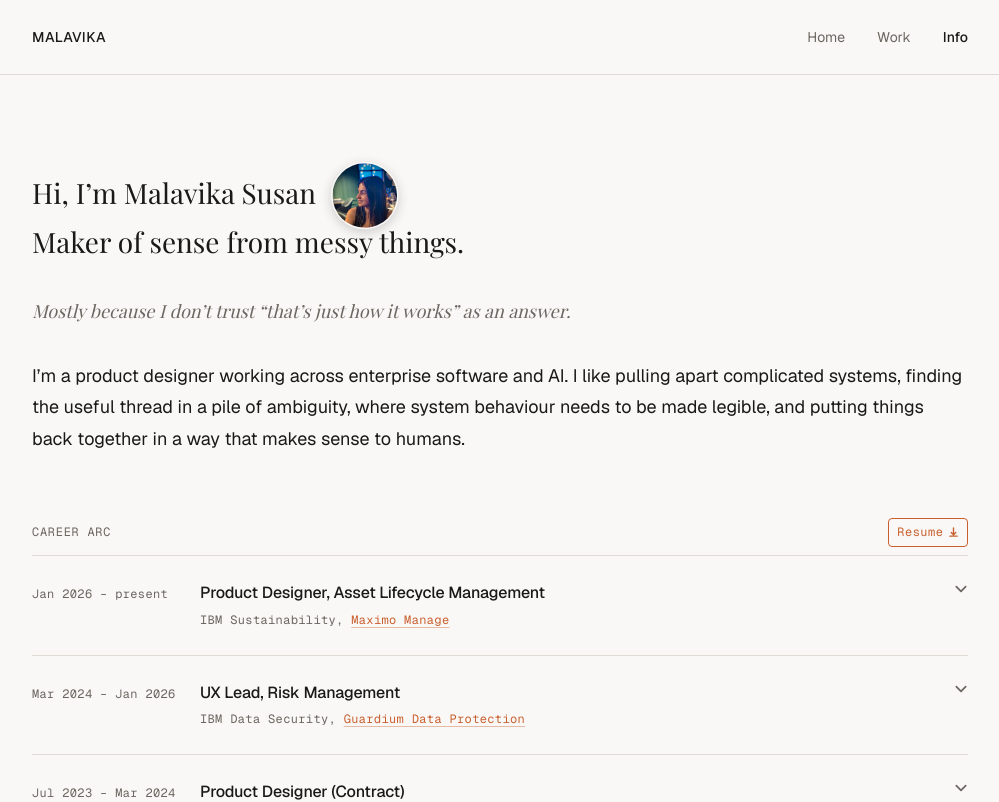
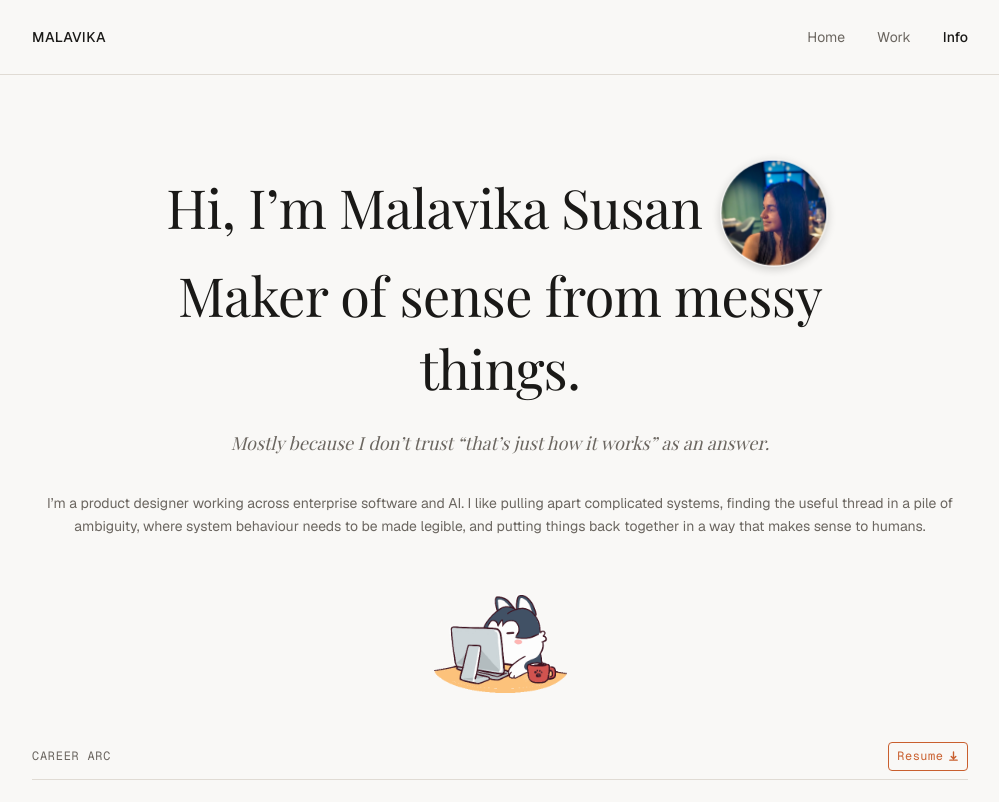
Before and after one commit to malavikasusan/portfolio, a Next.js app: page /info in a window 1280 px wide. Shown: the top 802 px of the page, without its empty margins (140-1139 px from the left). Built offline with nearby package versions, Linux system fonts and the light colour scheme.

Commit message:
refine portfolio page layouts and animations

```diff
--- a/src/app/globals.css
+++ b/src/app/globals.css
@@ -193,21 +193,21 @@ img, svg {
   border: 0.5px solid transparent;
   position: relative;
   top: -0.05em;
-  transform: scale(1.5);
-  transform-origin: left center;
+  transform: scale(1.25) translateZ(0);
+  transform-origin: center;
+  backface-visibility: hidden;
+  will-change: transform;
   box-shadow: 0 2px 8px rgba(0, 0, 0, 0.18);
   transition:
-    transform var(--dur-medium) var(--ease-out),
-    border-color var(--dur-medium) var(--ease-out),
-    box-shadow var(--dur-medium) var(--ease-out);
+    transform var(--dur-slow) var(--ease-out),
+    border-color var(--dur-slow) var(--ease-out),
+    box-shadow var(--dur-slow) var(--ease-out);
   cursor: default;
   z-index: 1;
 }
 
 .profile-photo:hover {
-  /* scale up and push right so the expanded image clears the text */
-  transform: scale(7) translateX(55%);
-  transform-origin: left center;
+  transform: scale(3.5) translateZ(0);
   z-index: 10;
   border-color: color-mix(in srgb, var(--color-accent) 60%, transparent);
   box-shadow:
--- a/src/app/info/page.tsx
+++ b/src/app/info/page.tsx
@@ -19,14 +19,17 @@ export default function InfoPage() {
     >
       {/* Header */}
       <FadeIn>
+        <div style={{ textAlign: "center" }}>
           {/* Intro — name + photo on first line, question on second */}
           <p
             style={{
               fontFamily: "var(--font-playfair), Georgia, serif",
-            fontSize: "var(--text-2xl)",
+              fontSize: "calc(clamp(2rem, 5vw, 3.5rem) - 2px)",
               fontWeight: 400,
-            lineHeight: 1.6,
-            marginBottom: "var(--space-8)",
+              lineHeight: 1.35,
+              letterSpacing: "-0.01em",
+              maxWidth: "780px",
+              margin: "0 auto var(--space-6)",
             }}
           >
             {"Hi, I\u2019m Malavika Susan "}
@@ -64,13 +67,28 @@ export default function InfoPage() {
           {/* Body paragraph */}
           <p
             style={{
-            fontSize: "var(--text-lg)",
-            lineHeight: 1.75,
-            marginBottom: "var(--space-16)",
+              fontSize: "var(--text-sm)",
+              color: "var(--color-muted)",
+              lineHeight: 1.65,
+              marginBottom: "var(--space-8)",
             }}
           >
             {"I\u2019m a product designer working across enterprise software and AI. I like pulling apart complicated systems, finding the useful thread in a pile of ambiguity, where system behaviour needs to be made legible, and putting things back together in a way that makes sense to humans."}
           </p>
+
+          {/* eslint-disable-next-line @next/next/no-img-element */}
+          <img
+            src="/images/u_mey4kjj5ww-angry-2498_512.gif"
+            alt="Animated character at a computer"
+            style={{
+              width: "140px",
+              height: "140px",
+              objectFit: "contain",
+              display: "inline-block",
+              marginBottom: "var(--space-8)",
+            }}
+          />
+        </div>
       </FadeIn>
 
       {/* ── Career arc ── */}
--- a/src/app/work/page.tsx
+++ b/src/app/work/page.tsx
@@ -153,19 +153,47 @@ export default function WorkIndex() {
           paddingTop: "var(--space-8)",
         }}
       >
-        {/* Site note — italic aside first */}
-        <p
+        <figure
           style={{
-            fontSize: "var(--text-xs)",
-            fontStyle: "italic",
-            color: "var(--color-muted)",
-            lineHeight: 1.75,
-            marginBottom: "var(--space-8)",
-            opacity: 0.8,
+            display: "flex",
+            flexDirection: "column",
+            alignItems: "center",
+            gap: "var(--space-2)",
+            margin: "0 0 var(--space-8)",
           }}
         >
-          A note on how this site was built: this is the first project I've designed and published using AI-native tools end to end, built with an AI coding assistant rather than my usual Figma-first process.
-        </p>
+          {/* eslint-disable-next-line @next/next/no-img-element */}
+          <img
+            src="/images/1_W0ur9D98GGM9HGstpvF1ZA.gif"
+            alt="Animated vibe coding illustration"
+            style={{
+              width: "180px",
+              height: "auto",
+            }}
+          />
+
+          <figcaption
+            style={{
+              maxWidth: "680px",
+              fontSize: "var(--text-xs)",
+              fontStyle: "italic",
+              color: "var(--color-muted)",
+              lineHeight: 1.75,
+              textAlign: "center",
+              opacity: 0.8,
+            }}
+          >
+            A note on how this site was built: this is the first project I’ve designed and published using AI-native tools end to end, built with an AI coding assistant rather than my usual Figma-first process.
+          </figcaption>
+        </figure>
+
+        <div
+          aria-hidden="true"
+          style={{
+            borderTop: "1px solid var(--color-border)",
+            marginBottom: "var(--space-8)",
+          }}
+        />
 
         {/* Earlier work */}
         <p
--- a/src/components/Footer.tsx
+++ b/src/components/Footer.tsx
@@ -37,7 +37,7 @@ export default function Footer() {
             letterSpacing: "0.03em",
           }}
         >
-          No pixels were harmed in the making of this site.
+          ❤ Chronically online ❤
         </span>
       </div>
     </footer>
```
Also changed, not shown: public/images/u_mey4kjj5ww-angry-2498_512.gif (added). Lines whose indentation alone changed are shown as unchanged.
